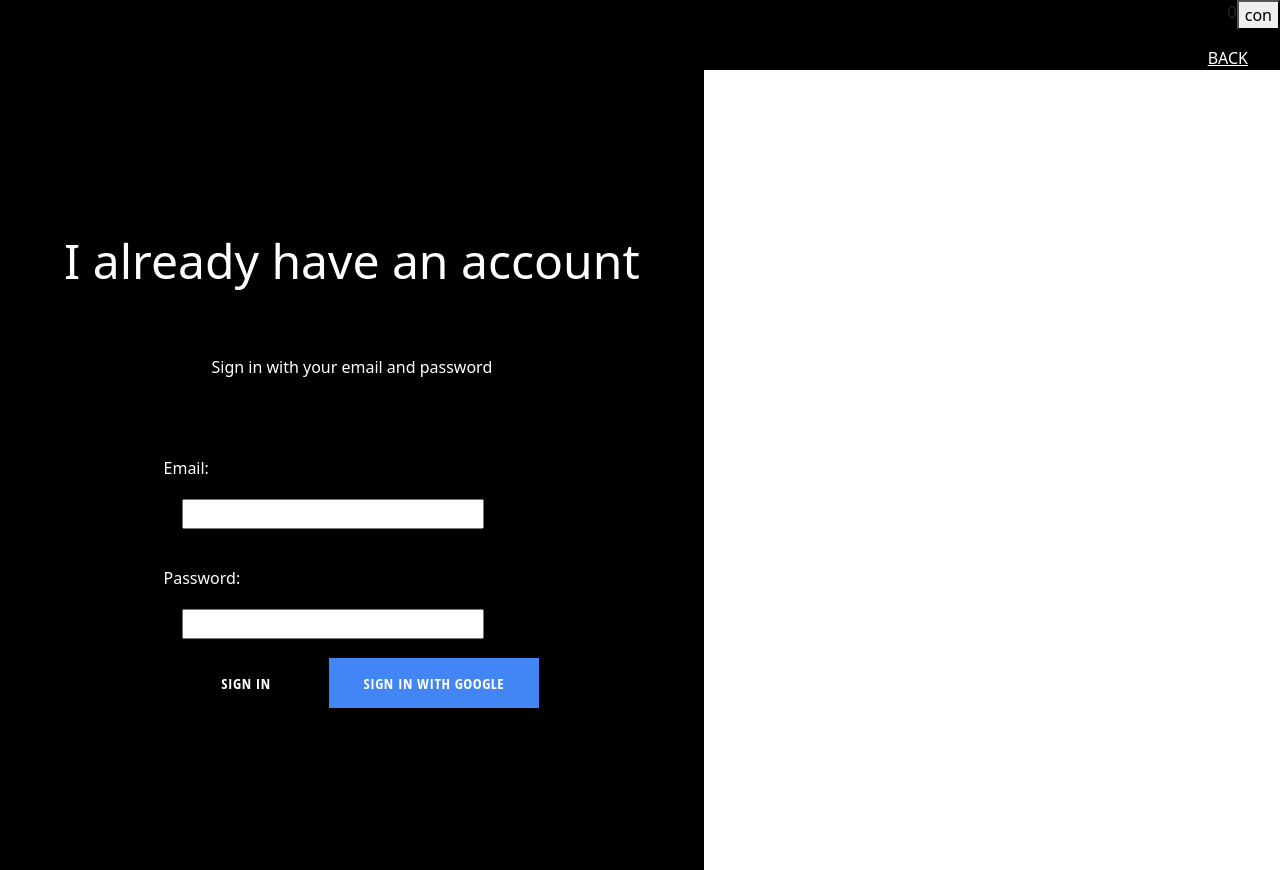
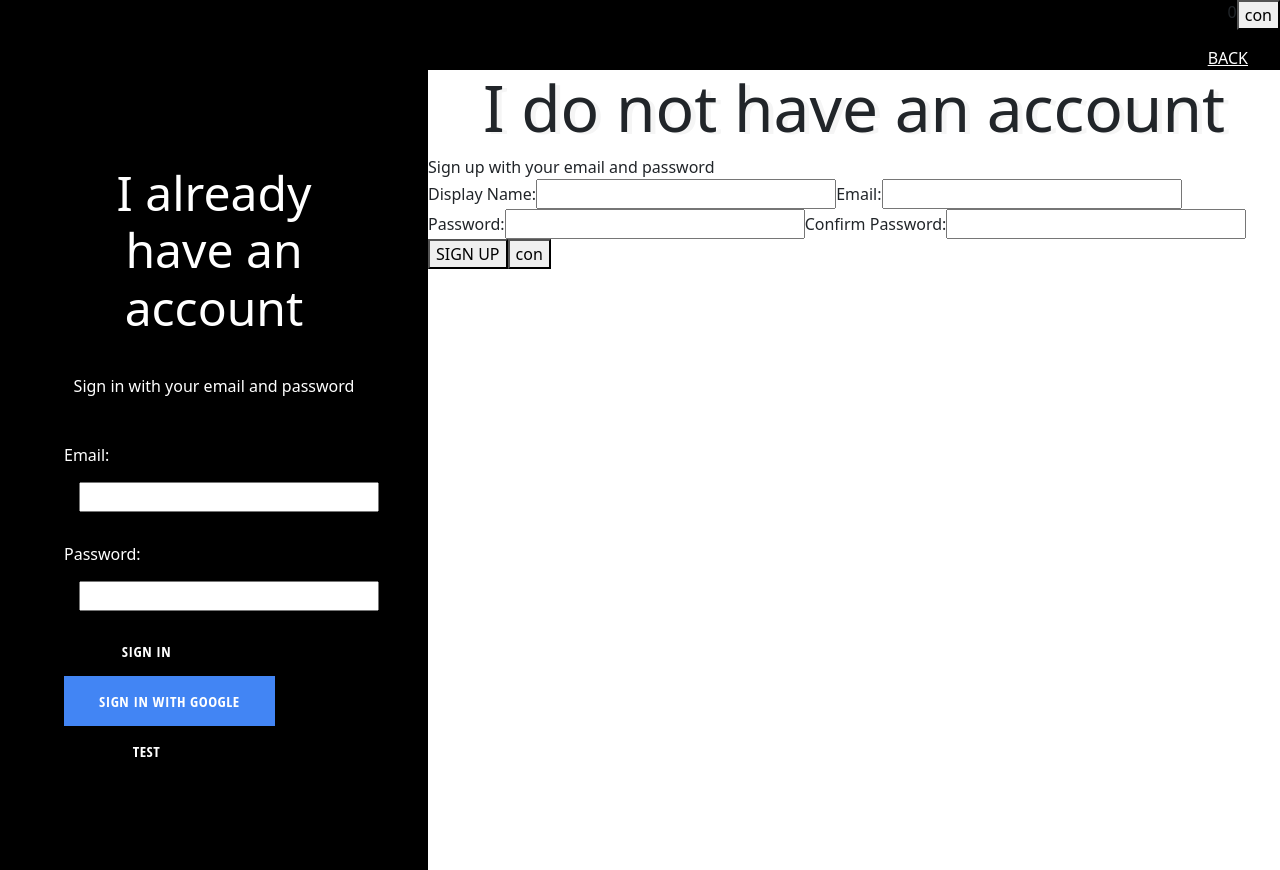
Before and after one commit to Uken81/Gurps-Character-Cheatsheet-Maker, a React (Create React App) app: page /sign-in-and-sign-up in a window 1280 px wide. Built offline with nearby package versions, Linux system fonts and the light colour scheme.

Commit message:
Add sign in and sign up components

```diff
--- a/src/App.js
+++ b/src/App.js
@@ -15,13 +15,7 @@ import CopyToClipboard from "./Components/CopyToClipboard/CopyToClipboard";
 import { useHistory } from "react-router";
 
 import { onAuthStateChanged } from "firebase/auth";
-import {
-  auth,
-  createUserProfileDocument,
-} from "./Components/Firebase/firebase.utils";
-
-
-
+import { auth, createUserProfileDocument } from "./Components/Firebase/firebase.utils";
 
 function App() {
   const [currentUser, setCurrentUser] = useState(null);
@@ -52,8 +46,9 @@ function App() {
         unsubscribeFromAuth();
       };
     });
-  },[currentUser]);
+  }, [currentUser]);
 
+  const newCharacter = useRef(null);
   const handleInput = () => {
     const form = newCharacter.current;
     let value = form['new-character'].value;
@@ -61,7 +56,7 @@ function App() {
   }
 
 
-const newCharacter = useRef(null);
+
   const handleAddCharacter = (event) => {
     event.preventDefault();
     const form = newCharacter.current;
@@ -85,8 +80,7 @@ const handleAddCharacter = (event) => {
       <div className="user-interface-window">
         <h1 className="main-title"> G.C.C.M </h1>
         <div className="form">
-                <form className='new-character-form'ref={newCharacter}>
-
+          <form className='new-character-form' ref={newCharacter}>
             <input
               name='new-character'
               label='new-character'
@@ -96,7 +90,6 @@ const handleAddCharacter = (event) => {
               onChange={handleInput}
             />
             <button onClick={handleAddCharacter}>Submit</button>
-
           </form>
         </div>
         <SearchBar
--- a/src/Components/Firebase/firebase.utils.js
+++ b/src/Components/Firebase/firebase.utils.js
@@ -77,6 +77,9 @@ const google = async() => {
     });
 }
 
+
+
+
 const storeCharacterObject = async(advantages, currentUser) => {
     if (currentUser !== null) {
         console.log('setting character list')
@@ -134,5 +137,5 @@ export {
     storeCharacterObject,
     addNewCharacterForUser,
     getMatchingCharactersForUser,
-    getUsersCharactersList
+    getUsersCharactersList,
 }
--- a/src/Components/SignInAndSignUp/SignIn/sign-in-component.jsx
+++ b/src/Components/SignInAndSignUp/SignIn/sign-in-component.jsx
@@ -1,20 +1,36 @@
-import { useState } from "react";
+import { useEffect, useState } from "react";
 
 import './sign-in.styles.scss';
 
 import { google } from "../../Firebase/firebase.utils";
+import { getAuth, signInWithEmailAndPassword } from "firebase/auth";
 
 
 const SignIn = () => {
-    const [email, setEmail] = useState('');
+    const [inputs, setInputs] = useState({});
+    const [email, setEmail] = useState('')
     const [password, setPassword] = useState('');
 
-    const handleSubmit = event => {
+    const handleChange = e => setInputs(prevState => ({ ...prevState, [e.target.name]: e.target.value }));
+
+    const auth = getAuth();
+    const handleSubmit = async event => {
         event.preventDefault();
-        setEmail('');
-        setPassword('');
+        signInWithEmailAndPassword(auth, email, password)
+
+        setInputs({ email: '', password: ''});
     }
 
+    useEffect(()=> {
+        setEmail(inputs.email);
+        setPassword(inputs.password);
+    },[inputs.email, inputs.password]);
+
+    const con = () => {
+        console.log('inputs: ', inputs);
+        console.log('email: ', email);
+        console.log('pw: ', password);
+    }
 
     return (
         <div className="sign-in">
@@ -27,8 +43,7 @@ const SignIn = () => {
                     <input
                         name='email'
                         type='email'
-                        label='email'
-                        // handleChange={handleChange}
+                        onChange={handleChange}
                         value={email}
                         required
                     />
@@ -37,16 +52,16 @@ const SignIn = () => {
                     Password:
                     <input
                         name='password'
+                        type='password'
+                        onChange={handleChange}
                         value={password}
-                        label='password'
-                        type='password'
-                        // handleChange={handleChange}
                         required
                     />
                 </label>
                 <div className="buttons">
-                    <button className="submit">SIGN IN</button>
+                    <button className="submit" onClick={handleSubmit}>SIGN IN</button>
                     <button className="google-sign-in" onClick={() => google()}>SIGN IN WITH GOOGLE</button>
+                    <button onClick={con}>test</button>
                 </div>
             </form>
         </div>
--- /dev/null
+++ b/src/Components/SignInAndSignUp/SignUp/sign-up.jsx
@@ -0,0 +1,95 @@
+import { useEffect, useRef, useState } from "react";
+
+import { getAuth, createUserWithEmailAndPassword } from "firebase/auth";
+
+const SignUp = () => {
+    const [inputs, setInputs] = useState({});
+    const [displayName, setDisplayName] = useState('')
+    const [email, setEmail] = useState('')
+    const [password, setPassword] = useState('');
+    const [confirmPassword, setConfirmPassword] = useState('');
+
+    const auth = getAuth();
+
+    const handleChange = e => setInputs(prevState => ({ ...prevState, [e.target.name]: e.target.value }));
+
+    const handleSubmit = async event => {
+        event.preventDefault();
+        // console.log('event: ', event.email);
+        createUserWithEmailAndPassword(auth, email, password)
+
+        setInputs({ displayName: '', email: '', password: '', confirmPassword: '' });
+
+    }
+
+    useEffect(()=> {
+        setDisplayName(inputs.displayName);
+        setEmail(inputs.email);
+        setPassword(inputs.password);
+        setConfirmPassword(inputs.confirmPassword);
+    },[inputs.confirmPassword, inputs.displayName, inputs.email, inputs.password]);
+
+    const con = () => {
+        console.log('inputs: ', inputs);
+        console.log('email: ', email);
+        console.log('pw: ', password);
+    }
+
+    return (
+        <div className='sign-up'>
+            <h2 className='title'>I do not have an account</h2>
+            <span>Sign up with your email and password</span>
+            <form className='sign-up-form' onSubmit={handleSubmit}>
+                <label>
+                    Display Name:
+                    <input
+                        type='text'
+                        name='displayName'
+                        value={displayName}
+                        onChange={handleChange}
+                        label='Display Name'
+                        required
+                    />
+                </label>
+                <label>
+                    Email:
+                    <input
+                        type='email'
+                        name='email'
+                        value={email}
+                        onChange={handleChange}
+                        label='Email'
+                        required
+                    />
+                </label>
+                <label>
+                    Password:
+                    <input
+                        type='password'
+                        name='password'
+                        value={password}
+                        onChange={handleChange}
+                        label='Password'
+                        required
+                    />
+                </label>
+                <label>
+                    Confirm Password:
+                    <input
+                        type='password'
+                        name='confirmPassword'
+                        value={confirmPassword}
+                        onChange={handleChange}
+                        label='Confirm Password'
+                        required
+                    />
+                </label>
+
+                <button type='submit'>SIGN UP</button>
+                <button onClick={con}>con</button>
+            </form>
+        </div>
+    );
+}
+
+export default SignUp;
--- a/src/Components/SignInAndSignUp/sign-in-and-sign-up.js
+++ b/src/Components/SignInAndSignUp/sign-in-and-sign-up.js
@@ -2,6 +2,7 @@ import SignIn from "./SignIn/sign-in-component";
 
 import './sign-in-and-sign-up.scss';
 import Header from "../Header/Header.component";
+import SignUp from "./SignUp/sign-up";
 
 
 const signInAndSignUp = () => (
@@ -9,6 +10,7 @@ const signInAndSignUp = () => (
         <Header />
            <div className='forms'>
            <SignIn />
+           <SignUp />
            </div>
     </div>
 )
```
Lines whose indentation alone changed are shown as unchanged.
